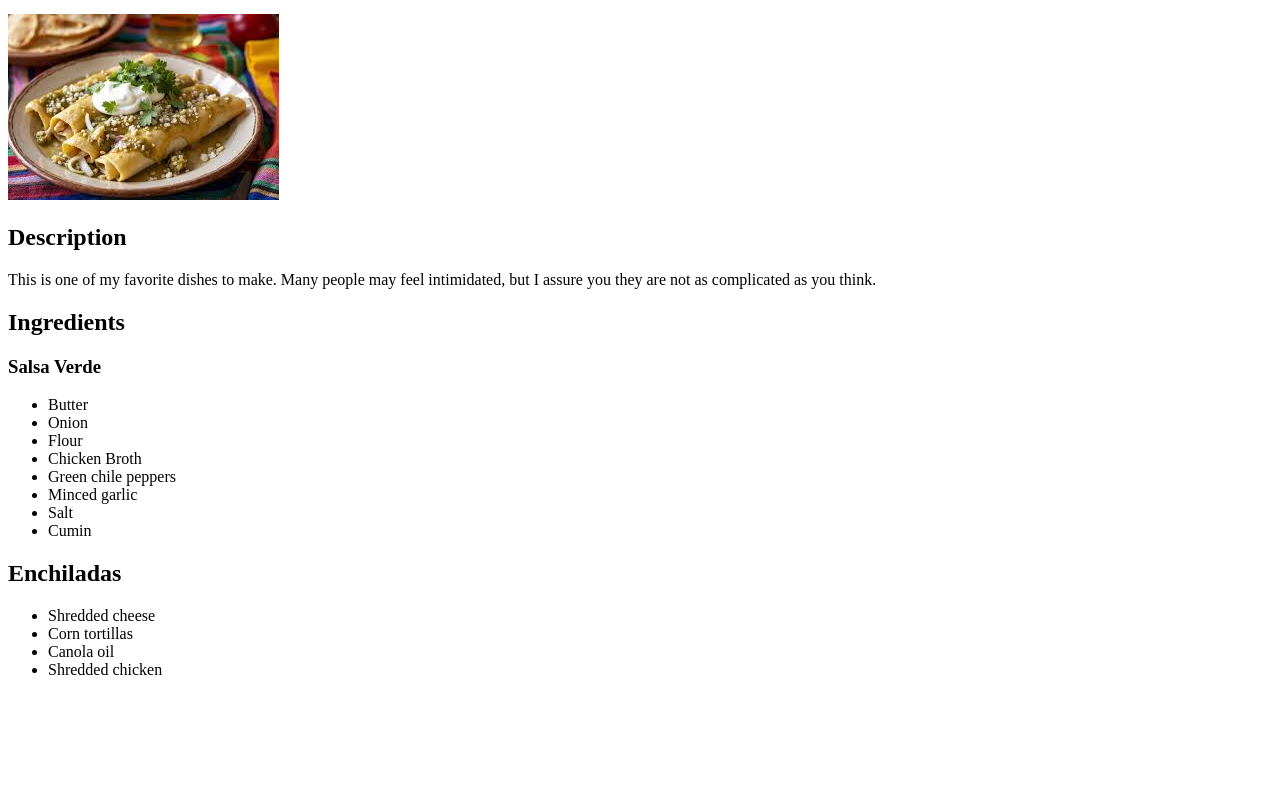
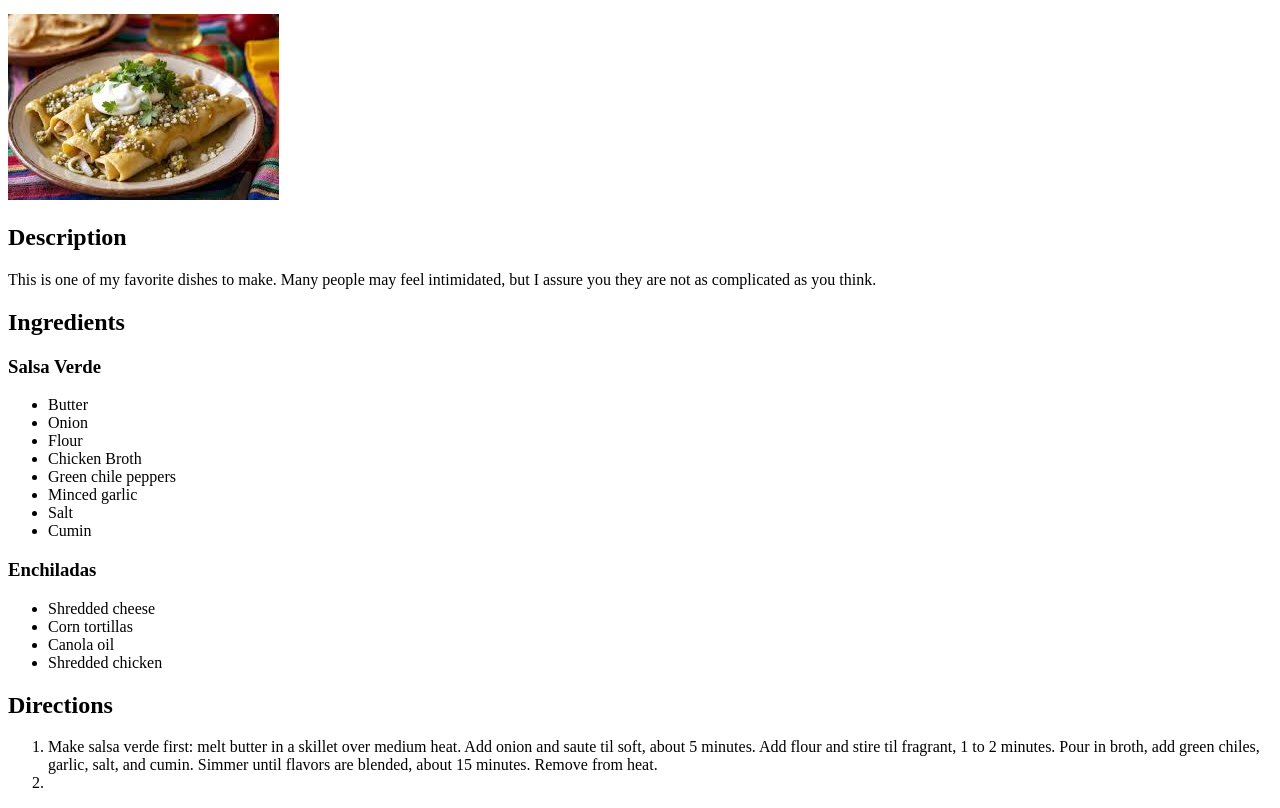
Before and after one commit to tarantula-learning/odin-recipes, a plain HTML site: page recipes/enchiladas.html in a window 1280 px wide. Shown: the part 100-908 px from the top of the page. Before the commit the page ends 800 px from the top, so only its background shows below. Drawn offline with Linux system fonts and the light colour scheme.

Commit message:
added complete enchilada recipe

```diff
--- a/recipes/enchiladas.html
+++ b/recipes/enchiladas.html
@@ -24,12 +24,20 @@
         <li>Salt</li>
         <li>Cumin</li>
     </ul>
-    <h2>Enchiladas</h2>
+    <h3>Enchiladas</h3>
     <ul>
         <li>Shredded cheese</li>
         <li>Corn tortillas</li>
         <li>Canola oil</li>
         <li>Shredded chicken</li>
     </ul>
+    <h2>Directions</h2>
+    <ol>
+        <li>Make salsa verde first: melt butter in a skillet over medium heat.
+            Add onion and saute til soft, about 5 minutes. Add flour and stire til fragrant,
+            1 to 2 minutes. Pour in broth, add green chiles, garlic, salt, and cumin.
+            Simmer until flavors are blended, about 15 minutes. Remove from heat.</li>
+            <li></li>
+    </ol>
 </body>
 </html>
```
